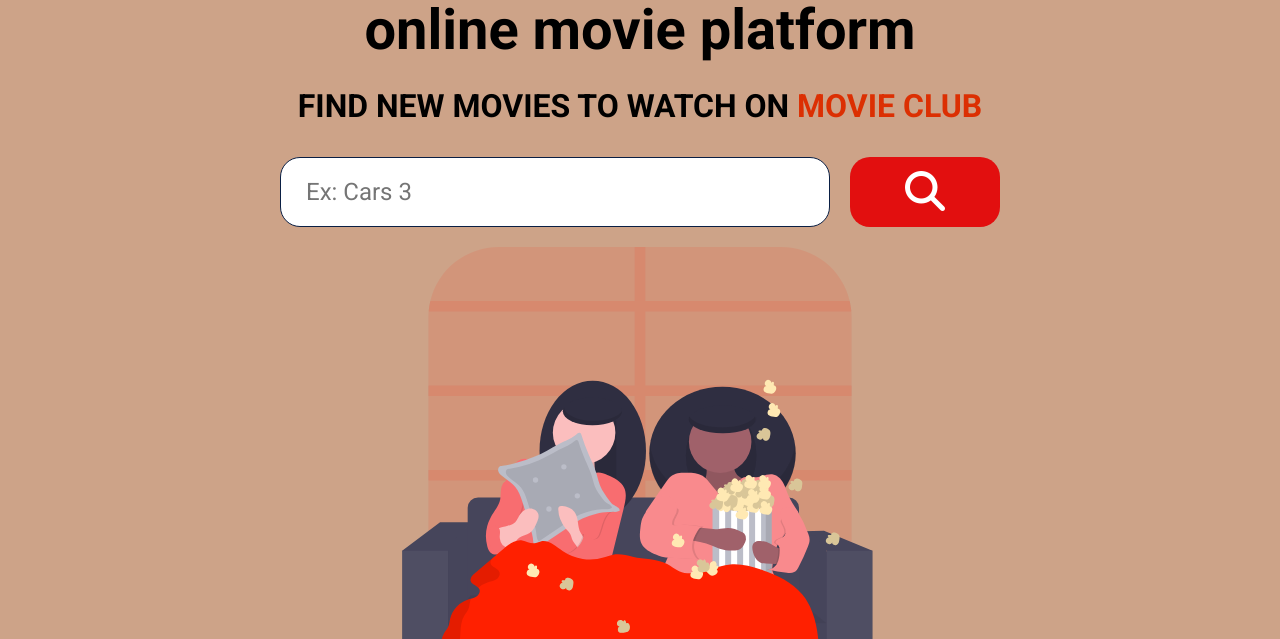
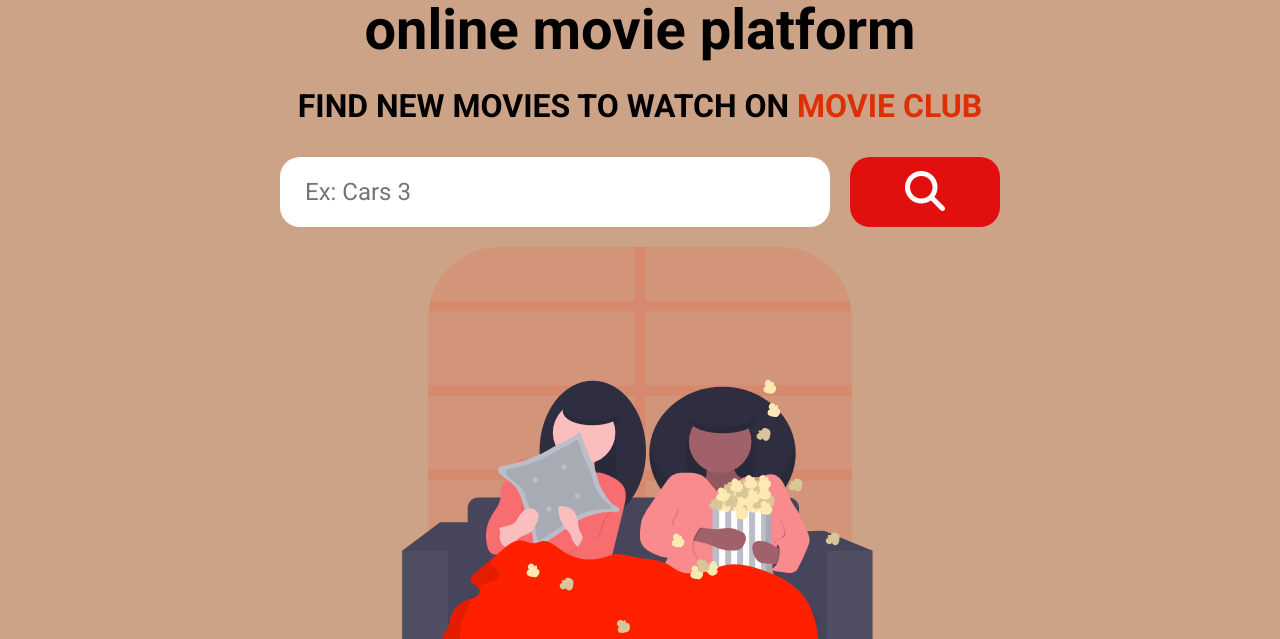
Before and after one commit to ibrakhimus/Movie-API, a plain HTML site: page index.html in a window 1280 px wide. Shown: the part 161-800 px from the top of the page. Drawn offline with Linux system fonts and the light colour scheme.

Commit message:
removed border input

```diff
--- a/styles.css
+++ b/styles.css
@@ -152,7 +152,7 @@ header {
   .search__input {
     background-color: #fff;
     border-radius: 20px;
-    border: 1px solid #0a1f44;
+    border: none;
     color: #0a1f44;
     display: inline-block;
     height: 70px;
```
